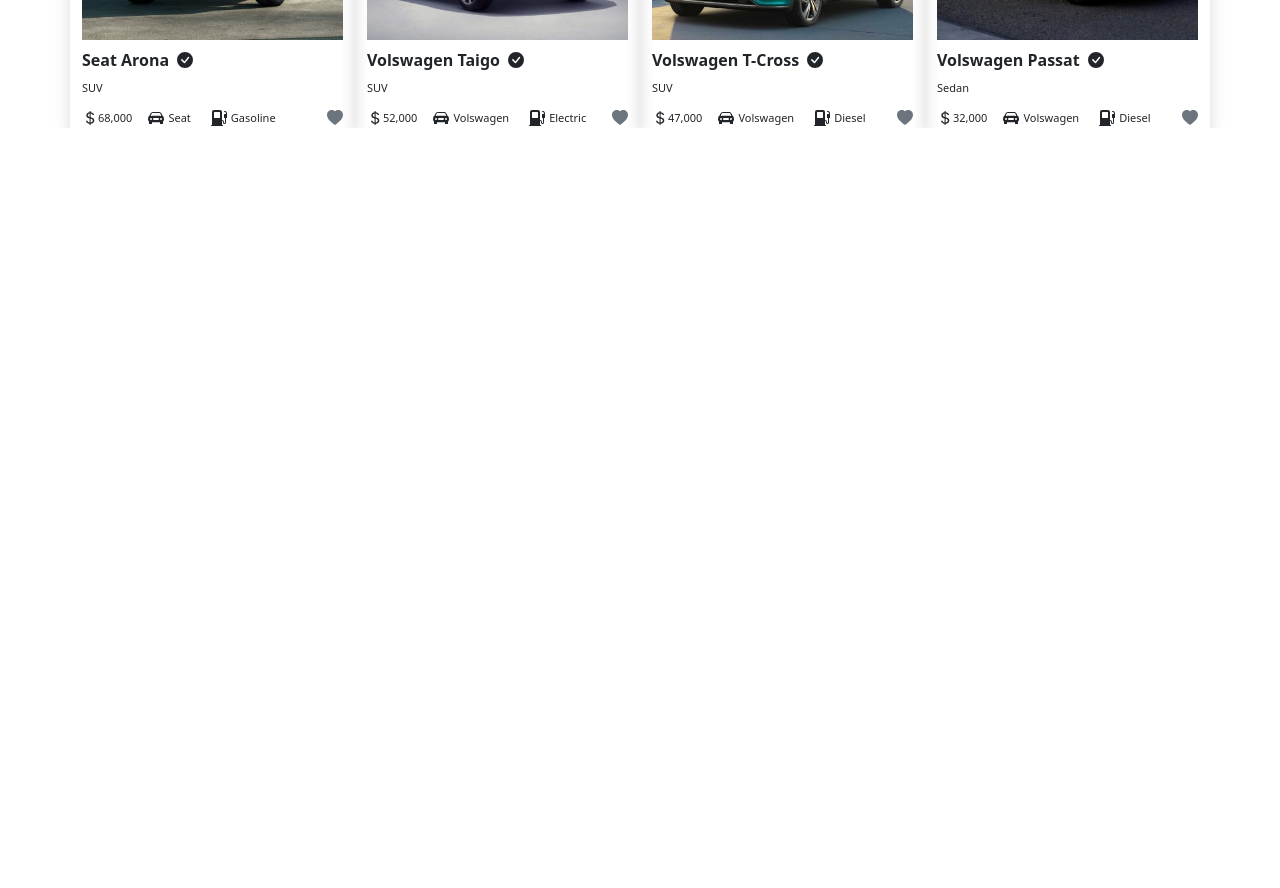
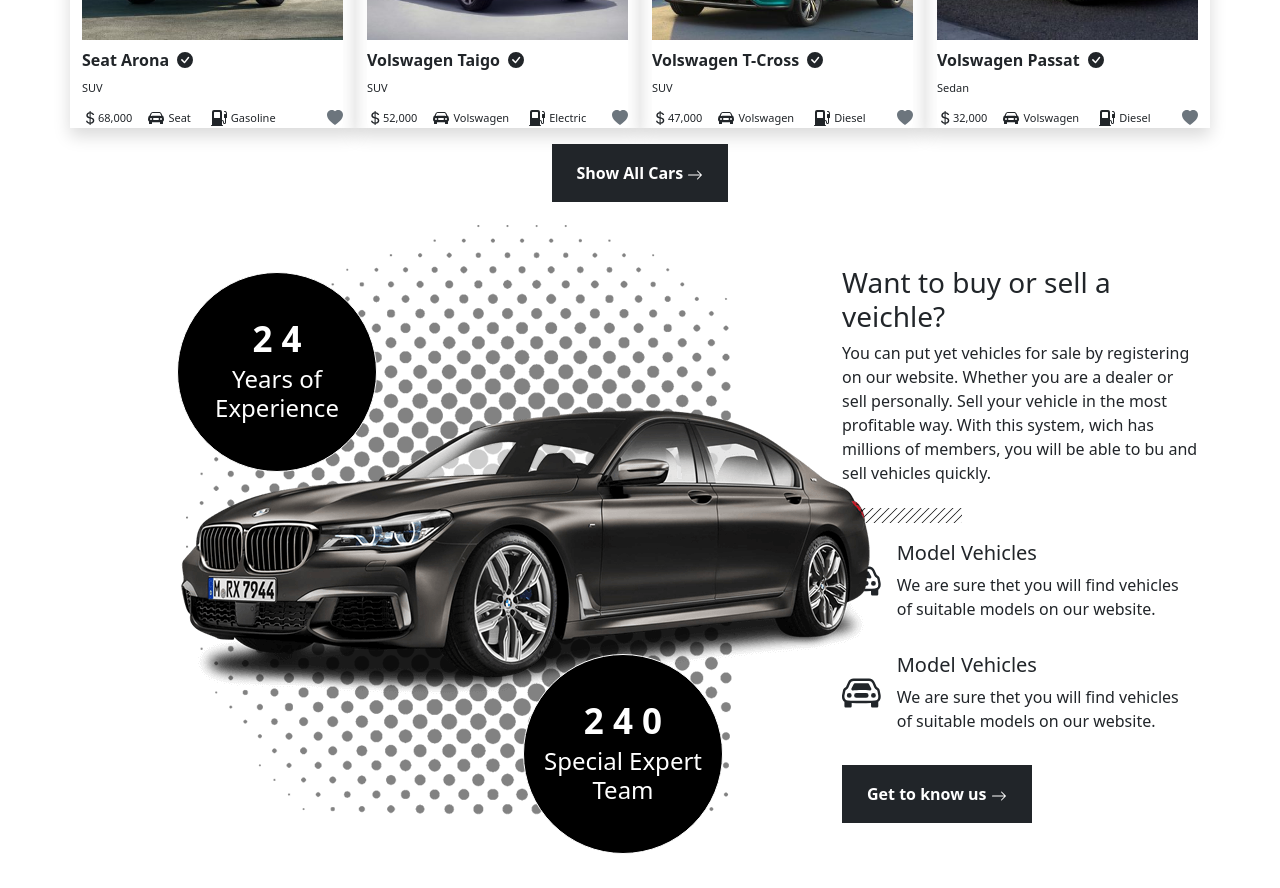
Before and after one commit to samuelebruni/proj-html-vuejs, a Vue app: page / in a window 1280 px wide. Shown: the part 1700-2588 px from the top of the page. Before the commit the page ends 1828 px from the top, so only its background shows below. Built offline with nearby package versions, Linux system fonts and the light colour scheme.

Commit message:
end tanttobuy section in SiteMain.vue

```diff
--- a/src/assets/scss/app.scss
+++ b/src/assets/scss/app.scss
@@ -42,3 +42,25 @@
     }
 
 }
+
+#wanttobuy {
+    .myfont {
+        font-size: 35px;
+    }
+
+    .circle {
+        width: 200px;
+        height: 200px;
+        border: 1px solid white;
+        border-radius: 50%;
+    }
+
+    .mypositionfirst {
+        top: 8%;
+    }
+
+    .mypositionsecond {
+        top: 65%;
+        right: 0;
+    }
+}
--- a/src/components/SiteMain.vue
+++ b/src/components/SiteMain.vue
@@ -122,8 +122,8 @@
 
 
             <div class="row">
-                <div class="col-2">
-                    <div class="card d-flex flex-column justify-content-center shadow-sm border-0">
+                <div class="col-2 shadow-sm">
+                    <div class="card d-flex flex-column justify-content-center border-0">
                         <img src="../assets/img/cabrio.jpg" alt="" class="pt-3">
                         <div class="text-center d-flex flex-column pt-3">
                             <span>Cabrio</span>
@@ -131,8 +131,8 @@
                         </div>
                     </div>
                 </div>
-                <div class="col-2">
-                    <div class="card d-flex flex-column justify-content-center shadow-sm border-0">
+                <div class="col-2 shadow-sm">
+                    <div class="card d-flex flex-column justify-content-center border-0">
                         <img src="../assets/img/coupe.jpg" alt="" class="pt-3">
                         <div class="text-center d-flex flex-column pt-3">
                             <span>Coupe</span>
@@ -140,8 +140,8 @@
                         </div>
                     </div>
                 </div>
-                <div class="col-2">
-                    <div class="card d-flex flex-column justify-content-center shadow-sm border-0">
+                <div class="col-2 shadow-sm">
+                    <div class="card d-flex flex-column justify-content-center border-0">
                         <img src="../assets/img/hatchback.jpg" alt="" class="pt-3">
                         <div class="text-center d-flex flex-column pt-3">
                             <span>Hatchback</span>
@@ -149,8 +149,8 @@
                         </div>
                     </div>
                 </div>
-                <div class="col-2">
-                    <div class="card d-flex flex-column justify-content-center shadow-sm border-0">
+                <div class="col-2 shadow-sm">
+                    <div class="card d-flex flex-column justify-content-center border-0">
                         <img src="../assets/img/pickup.jpg" alt="" class="pt-3">
                         <div class="text-center d-flex flex-column pt-3">
                             <span>Pick Up</span>
@@ -158,8 +158,8 @@
                         </div>
                     </div>
                 </div>
-                <div class="col-2">
-                    <div class="card d-flex flex-column justify-content-center shadow-sm border-0">
+                <div class="col-2 shadow-sm">
+                    <div class="card d-flex flex-column justify-content-center border-0">
                         <img src="../assets/img/sedan.jpg" alt="" class="pt-3">
                         <div class="text-center d-flex flex-column pt-3">
                             <span>Sedan</span>
@@ -167,8 +167,8 @@
                         </div>
                     </div>
                 </div>
-                <div class="col-2">
-                    <div class="card d-flex flex-column justify-content-center shadow-sm border-0">
+                <div class="col-2 shadow-sm">
+                    <div class="card d-flex flex-column justify-content-center border-0">
                         <img src="../assets/img/suv.jpg" alt="" class="pt-3">
                         <div class="text-center d-flex flex-column pt-3">
                             <span>SUV</span>
@@ -575,11 +575,98 @@
                 </div>
             </div>
 
+            <div>
+                <div class="d-flex justify-content-center py-3">
+                    <span class="btn btn-dark text-white mx-5 fw-bold rounded-0 px-4 py-3">
+                        <span>Show All Cars </span>
+                        <svg xmlns="http://www.w3.org/2000/svg" width="16" height="16" fill="currentColor"
+                            class="bi bi-arrow-right" viewBox="0 0 16 16">
+                            <path fill-rule="evenodd"
+                                d="M1 8a.5.5 0 0 1 .5-.5h11.793l-3.147-3.146a.5.5 0 0 1 .708-.708l4 4a.5.5 0 0 1 0 .708l-4 4a.5.5 0 0 1-.708-.708L13.293 8.5H1.5A.5.5 0 0 1 1 8z" />
+                        </svg></span>
+                </div>
+            </div>
         </div>
-
 
     </section>
     <!--ENDSEARCH-->
+
+    <!--WANT TO BUY SECTION-->
+    <section id="wanttobuy" class="mb-5">
+        <div class="container mb-5">
+            <div class="row">
+                <div class="col-1"></div>
+                <div class="col-6 backimg">
+                    <div class="position-relative">
+                        <img src="../assets/img/aoutcar-about-1.png" alt="">
+                        <div
+                            class="text-white bg-black circle text-center d-flex flex-column justify-content-center position-absolute mypositionfirst">
+                            <div class="fw-bold myfont">2 4</div>
+                            <h4>Years of Experience</h4>
+                        </div>
+                        <div
+                            class="text-white bg-black circle text-center d-flex flex-column justify-content-center position-absolute mypositionsecond">
+                            <div class="fw-bold myfont">2 4 0</div>
+                            <h4>Special Expert Team</h4>
+                        </div>
+                    </div>
+                </div>
+                <div class="col-1"></div>
+                <div class="col-4">
+                    <div>
+                        <h3 class="mt-5">Want to buy or sell a veichle?</h3>
+                        <p>
+                            You can put yet vehicles for sale by registering on our website. Whether you are a dealer or
+                            sell
+                            personally. Sell your vehicle in the most profitable way. With this system, wich has millions of
+                            members, you will be able to bu and sell vehicles quickly.
+                        </p>
+                        <img src="../assets/img/divider.jpg" alt="">
+                        <div class="d-flex align-items-center gap-3">
+                            <svg xmlns="http://www.w3.org/2000/svg" width="70" height="70" fill="currentColor"
+                                class="bi bi-car-front" viewBox="0 0 16 16">
+                                <path
+                                    d="M4 9a1 1 0 1 1-2 0 1 1 0 0 1 2 0Zm10 0a1 1 0 1 1-2 0 1 1 0 0 1 2 0ZM6 8a1 1 0 0 0 0 2h4a1 1 0 1 0 0-2H6ZM4.862 4.276 3.906 6.19a.51.51 0 0 0 .497.731c.91-.073 2.35-.17 3.597-.17 1.247 0 2.688.097 3.597.17a.51.51 0 0 0 .497-.731l-.956-1.913A.5.5 0 0 0 10.691 4H5.309a.5.5 0 0 0-.447.276Z" />
+                                <path
+                                    d="M2.52 3.515A2.5 2.5 0 0 1 4.82 2h6.362c1 0 1.904.596 2.298 1.515l.792 1.848c.075.175.21.319.38.404.5.25.855.715.965 1.262l.335 1.679c.033.161.049.325.049.49v.413c0 .814-.39 1.543-1 1.997V13.5a.5.5 0 0 1-.5.5h-2a.5.5 0 0 1-.5-.5v-1.338c-1.292.048-2.745.088-4 .088s-2.708-.04-4-.088V13.5a.5.5 0 0 1-.5.5h-2a.5.5 0 0 1-.5-.5v-1.892c-.61-.454-1-1.183-1-1.997v-.413a2.5 2.5 0 0 1 .049-.49l.335-1.68c.11-.546.465-1.012.964-1.261a.807.807 0 0 0 .381-.404l.792-1.848ZM4.82 3a1.5 1.5 0 0 0-1.379.91l-.792 1.847a1.8 1.8 0 0 1-.853.904.807.807 0 0 0-.43.564L1.03 8.904a1.5 1.5 0 0 0-.03.294v.413c0 .796.62 1.448 1.408 1.484 1.555.07 3.786.155 5.592.155 1.806 0 4.037-.084 5.592-.155A1.479 1.479 0 0 0 15 9.611v-.413c0-.099-.01-.197-.03-.294l-.335-1.68a.807.807 0 0 0-.43-.563 1.807 1.807 0 0 1-.853-.904l-.792-1.848A1.5 1.5 0 0 0 11.18 3H4.82Z" />
+                            </svg>
+                            <div>
+                                <h5 class="pt-3">Model Vehicles</h5>
+                                <p>We are sure thet you will find vehicles of suitable models on our website.</p>
+                            </div>
+
+                        </div>
+                        <div class="d-flex align-items-center gap-3">
+                            <svg xmlns="http://www.w3.org/2000/svg" width="70" height="70" fill="currentColor"
+                                class="bi bi-car-front" viewBox="0 0 16 16">
+                                <path
+                                    d="M4 9a1 1 0 1 1-2 0 1 1 0 0 1 2 0Zm10 0a1 1 0 1 1-2 0 1 1 0 0 1 2 0ZM6 8a1 1 0 0 0 0 2h4a1 1 0 1 0 0-2H6ZM4.862 4.276 3.906 6.19a.51.51 0 0 0 .497.731c.91-.073 2.35-.17 3.597-.17 1.247 0 2.688.097 3.597.17a.51.51 0 0 0 .497-.731l-.956-1.913A.5.5 0 0 0 10.691 4H5.309a.5.5 0 0 0-.447.276Z" />
+                                <path
+                                    d="M2.52 3.515A2.5 2.5 0 0 1 4.82 2h6.362c1 0 1.904.596 2.298 1.515l.792 1.848c.075.175.21.319.38.404.5.25.855.715.965 1.262l.335 1.679c.033.161.049.325.049.49v.413c0 .814-.39 1.543-1 1.997V13.5a.5.5 0 0 1-.5.5h-2a.5.5 0 0 1-.5-.5v-1.338c-1.292.048-2.745.088-4 .088s-2.708-.04-4-.088V13.5a.5.5 0 0 1-.5.5h-2a.5.5 0 0 1-.5-.5v-1.892c-.61-.454-1-1.183-1-1.997v-.413a2.5 2.5 0 0 1 .049-.49l.335-1.68c.11-.546.465-1.012.964-1.261a.807.807 0 0 0 .381-.404l.792-1.848ZM4.82 3a1.5 1.5 0 0 0-1.379.91l-.792 1.847a1.8 1.8 0 0 1-.853.904.807.807 0 0 0-.43.564L1.03 8.904a1.5 1.5 0 0 0-.03.294v.413c0 .796.62 1.448 1.408 1.484 1.555.07 3.786.155 5.592.155 1.806 0 4.037-.084 5.592-.155A1.479 1.479 0 0 0 15 9.611v-.413c0-.099-.01-.197-.03-.294l-.335-1.68a.807.807 0 0 0-.43-.563 1.807 1.807 0 0 1-.853-.904l-.792-1.848A1.5 1.5 0 0 0 11.18 3H4.82Z" />
+                            </svg>
+                            <div>
+                                <h5 class="pt-3">Model Vehicles</h5>
+                                <p>We are sure thet you will find vehicles of suitable models on our website.</p>
+                            </div>
+
+                        </div>
+                        <div>
+                            <div class="py-3">
+                                <span class="btn btn-dark text-white fw-bold rounded-0 px-4 py-3">
+                                    <span>Get to know us </span>
+                                    <svg xmlns="http://www.w3.org/2000/svg" width="16" height="16" fill="currentColor"
+                                        class="bi bi-arrow-right" viewBox="0 0 16 16">
+                                        <path fill-rule="evenodd"
+                                            d="M1 8a.5.5 0 0 1 .5-.5h11.793l-3.147-3.146a.5.5 0 0 1 .708-.708l4 4a.5.5 0 0 1 0 .708l-4 4a.5.5 0 0 1-.708-.708L13.293 8.5H1.5A.5.5 0 0 1 1 8z" />
+                                    </svg></span>
+                            </div>
+                        </div>
+                    </div>
+                </div>
+            </div>
+        </div>
+    </section>
+    <!--ENDWANTTOBUY-->
 </template>
 <style scoped>
 #site_jumbotron {
@@ -589,4 +676,9 @@
     background-repeat: no-repeat;
     background-position: center;
 }
+
+.backimg {
+    background-image: url(../assets/img/circle-auto-car-1.png);
+    height: 600px;
+}
 </style>
```
